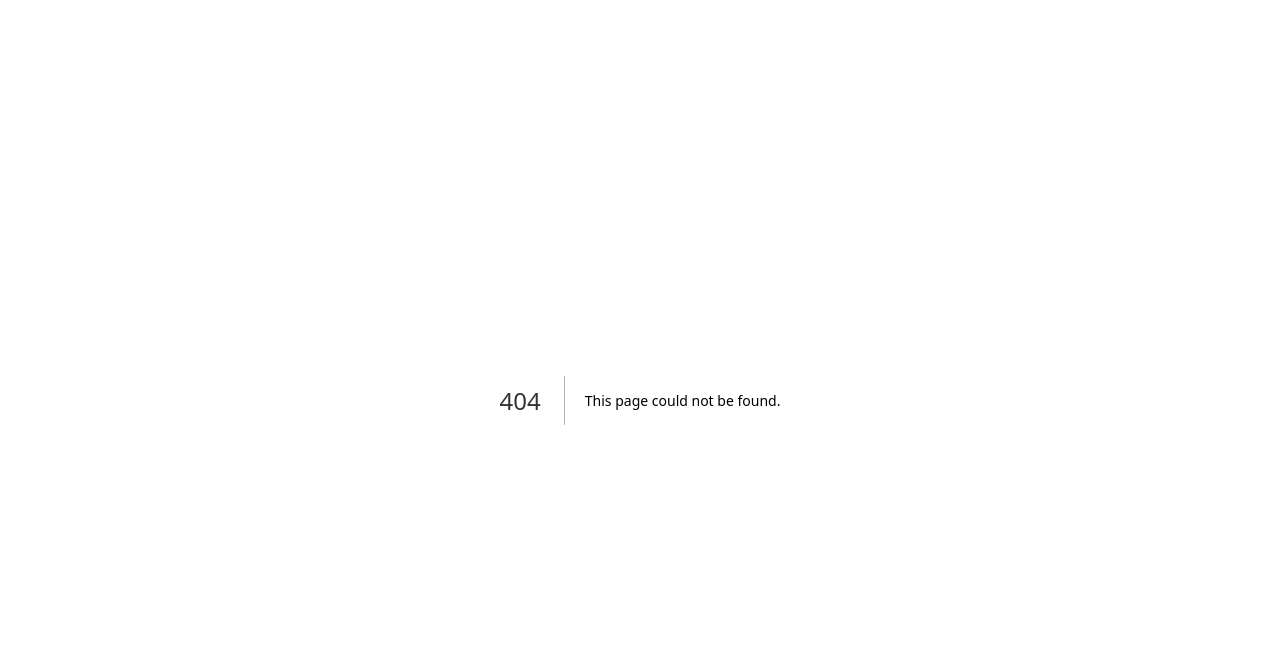
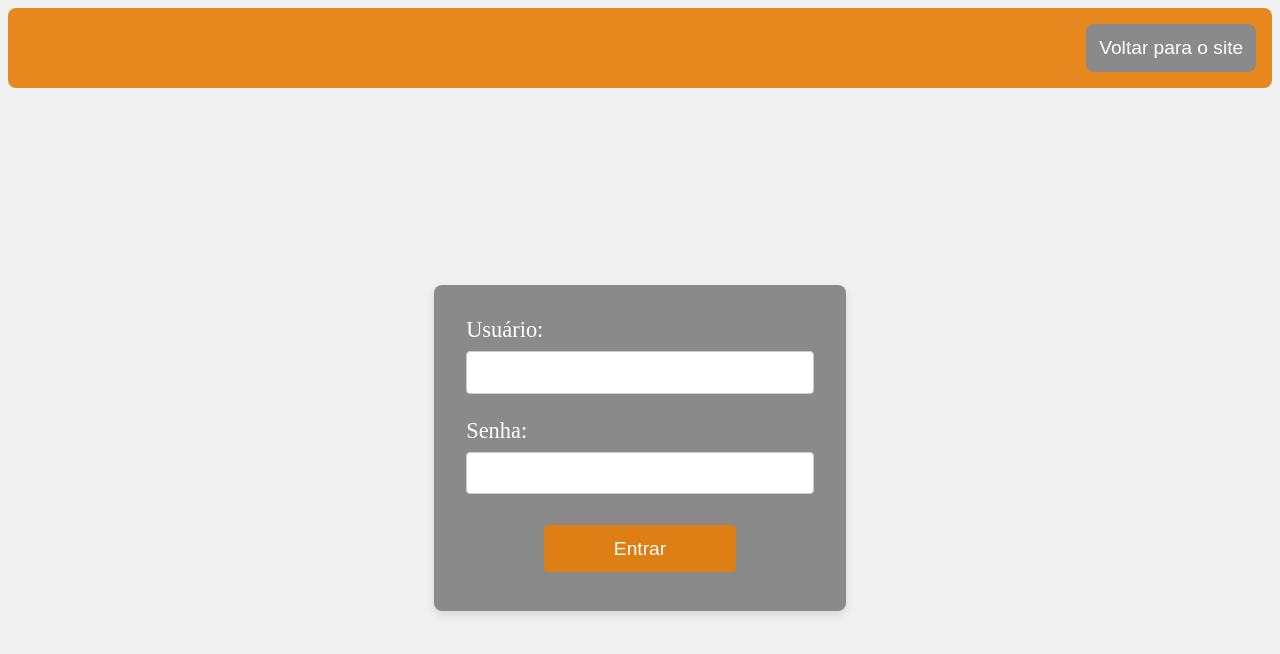
Before and after one commit to larissabahia/imobiliaria2, a Next.js app in the folder imobiliaria-web/: page /login in a window 1280 px wide. Before the commit this address had no page. Shown: the top 654 px of the page. Built offline with nearby package versions, Linux system fonts and the light colour scheme.

Commit message:
login layout criado

```diff
--- a/imobiliaria-web/src/pages/_document.js
+++ b/imobiliaria-web/src/pages/_document.js
@@ -2,7 +2,7 @@ import { Html, Head, Main, NextScript } from "next/document";
 
 export default function Document() {
   return (
-    <Html lang="en">
+    <Html lang="pt-br">
       <Head />
       <body>
         <Main />
--- /dev/null
+++ b/imobiliaria-web/src/pages/login.js
@@ -0,0 +1,26 @@
+
+
+export default function Login() {
+
+
+    return (
+        <div className="login-page">
+            <div className="headerLoginContainer">
+                <div className="headerLogin">
+                    <button className="buttonBackToSite">
+                        Voltar para o site
+                    </button>
+                </div>
+            </div>
+            <div className="login-container">
+                <form className="login-form">
+                    <label htmlFor="username" className="login-label">Usuário:</label>
+                    <input type="text" id="username" className="login-input" required />
+                    <label htmlFor="password" className="login-label">Senha:</label>
+                    <input type="password" id="password" className="login-input" required />
+                    <button type="submit" className="login-button">Entrar</button>
+                </form>
+            </div>
+        </div>
+    );
+}
--- a/imobiliaria-web/src/styles/globals.css
+++ b/imobiliaria-web/src/styles/globals.css
@@ -1,3 +1,8 @@
+* {
+  margin: 0;
+  padding: 0;
+}
+
 /* HEADER */
 .header {
   background-color: #05182b;
@@ -202,3 +207,87 @@ th {
   font-size: 1.2rem;
 }
 /* XXXXXXXXXXXXXXXXXXXXXXXXXXXXXXXXXXXXXXXXXXXXXXX */
+
+/* LOGIN */
+
+.login-page {
+  height: 100vh;
+  display: flex;
+  flex-direction: column;
+  background-color: #f0f0f0;
+}
+
+.headerLoginContainer {
+
+  width: 100%;
+}
+
+.headerLogin{
+
+  background-color: #e67e08e7;
+  height: 5rem;
+  margin: 0.5rem;
+  display: flex;
+  justify-content: flex-end;
+  align-items: center;
+  color: white;
+  border-radius: 0.5rem;
+}
+
+.buttonBackToSite{
+
+  margin-right: 1rem;
+  padding: 0.8rem;
+  cursor: pointer;
+  background: rgb(138, 138, 138);
+  border: none;
+  color: white;
+  font-size: 1.2rem;
+  border-radius: 0.5rem;
+}
+
+.login-container {
+  flex: 1;
+  display: flex;
+  justify-content: center;
+  align-items: center;
+}
+
+.login-form {
+  display: flex;
+  flex-direction: column;
+  padding: 2rem;
+  background-color: rgb(138, 138, 138);
+  border-radius: 8px;
+  box-shadow: 0 4px 8px rgba(0, 0, 0, 0.1);
+}
+
+.login-label {
+
+  margin-bottom: 0.5rem;
+  color: white;
+  font-size: 1.4rem;
+}
+
+.login-input {
+
+  padding: 0.8rem;
+  width: 20rem;
+  margin-bottom: 1.5rem;
+  border: 1px solid #ccc;
+  border-radius: 4px;
+}
+
+.login-button {
+
+  width: 12rem;
+  padding: 0.8rem;
+  background-color: #e67e08e7;
+  color: white;
+  border: none;
+  border-radius: 4px;
+  cursor: pointer;
+  font-size: 1.2rem;
+  margin: 0.4rem auto;
+  display: block;
+}
```
